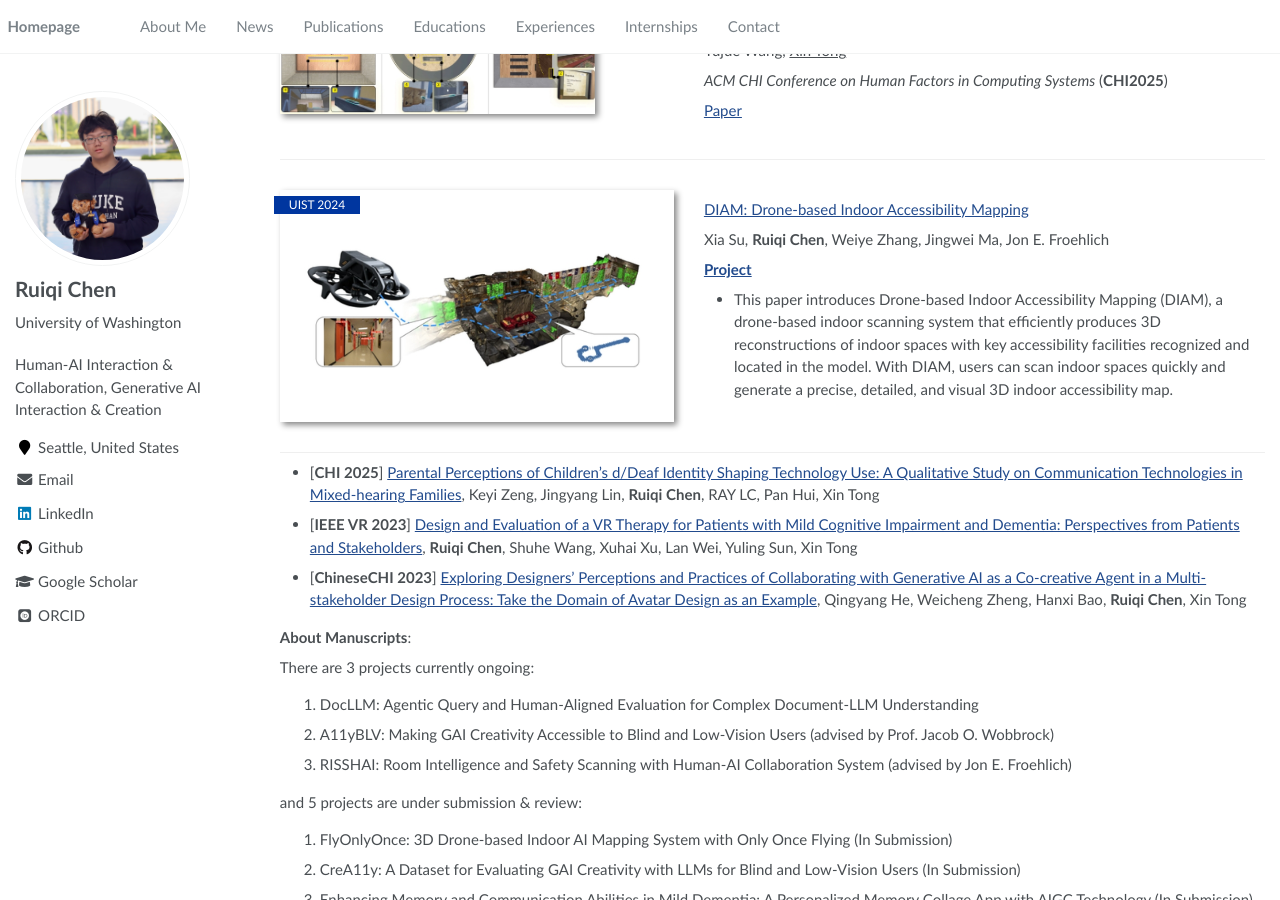
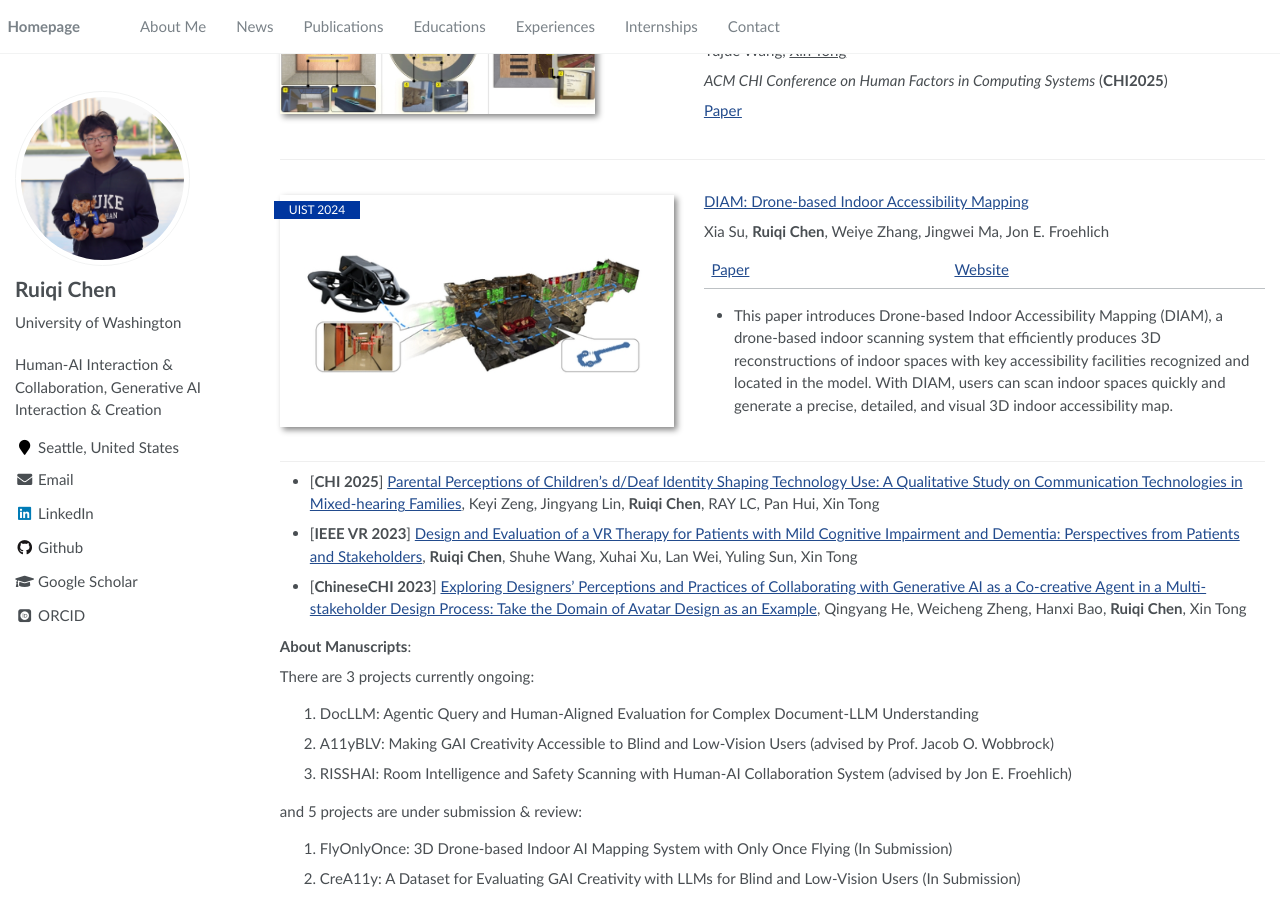
Before and after one commit to Ruiqi-Chen-0216/Ruiqi-Chen-0216.github.io, a Jekyll site: the page built from _pages/home.md, in a window 1280 px wide and 900 px high, scrolled down 620 px. Built offline with Jekyll 4.4.1, drawn with Linux system fonts in a browser that asks for light colours; some web fonts are replaced.

Commit message:
Update home.md

```diff
--- a/_pages/home.md
+++ b/_pages/home.md
@@ -54,7 +54,8 @@ Ke Zhao, **Ruiqi Chen**, Xiaziyu Zhang, Chenxi Wang, Siling Chen, Xiaoguang Wang
 
 Xia Su, **Ruiqi Chen**, Weiye Zhang, Jingwei Ma, Jon E. Froehlich
 
-[**Project**](https://dl.acm.org/doi/10.1145/3672539.3686782) <strong><span class='show_paper_citations' data='DhtAFkwAAAAJ:ALROH1vI_8AC'></span></strong>
+[Paper](https://dl.acm.org/doi/10.1145/3672539.3686782) | [Website](https://makeabilitylab.cs.washington.edu/project/diam/)
+
 - This paper introduces Drone-based Indoor Accessibility Mapping (DIAM), a drone-based indoor scanning system that efficiently produces 3D reconstructions of indoor spaces with key accessibility facilities recognized and located in the model. With DIAM, users can scan indoor spaces quickly and generate a precise, detailed, and visual 3D indoor accessibility map.
 </div>
 </div>
```
